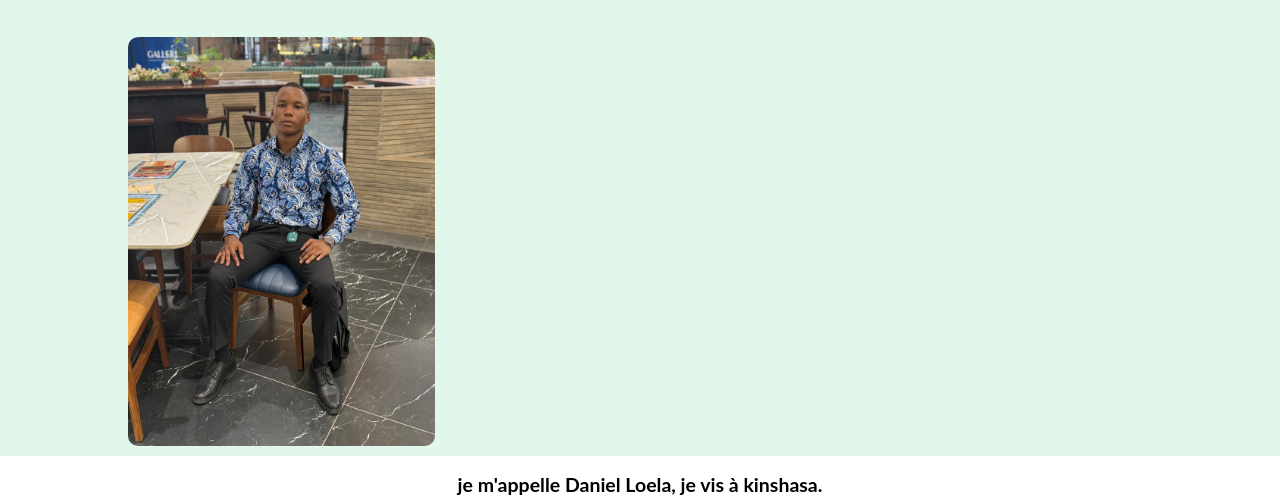
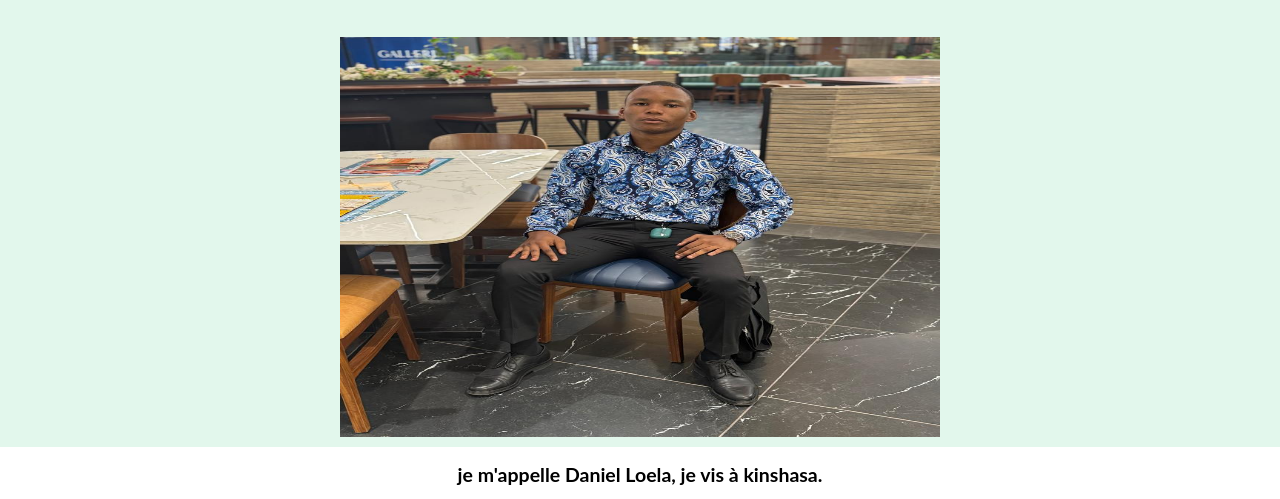
Before and after one commit to loela0330/mon_portfolio, a plain HTML site: page index.html in a window 1280 px wide. Shown: the part 271-770 px from the top of the page. Drawn offline with Linux system fonts and the light colour scheme.

Commit message:
avant dernière modification
centrage de l'image

```diff
--- a/style.css
+++ b/style.css
@@ -127,10 +127,11 @@ section{
     border-top: 5px solid #e44d26;
     background-color: RGB(228, 77, 38, 0.15);
 }
-.photo{
-    max-width: 100%;
+.left{
+    width: 100%;
     height:auto;
     object-fit: cover;
-    display: block;
     border-radius: 10px;
+    display: flex;
+    justify-content: center;
 }
```
Also changed, not shown: obis.html (+1 -1 lines).
